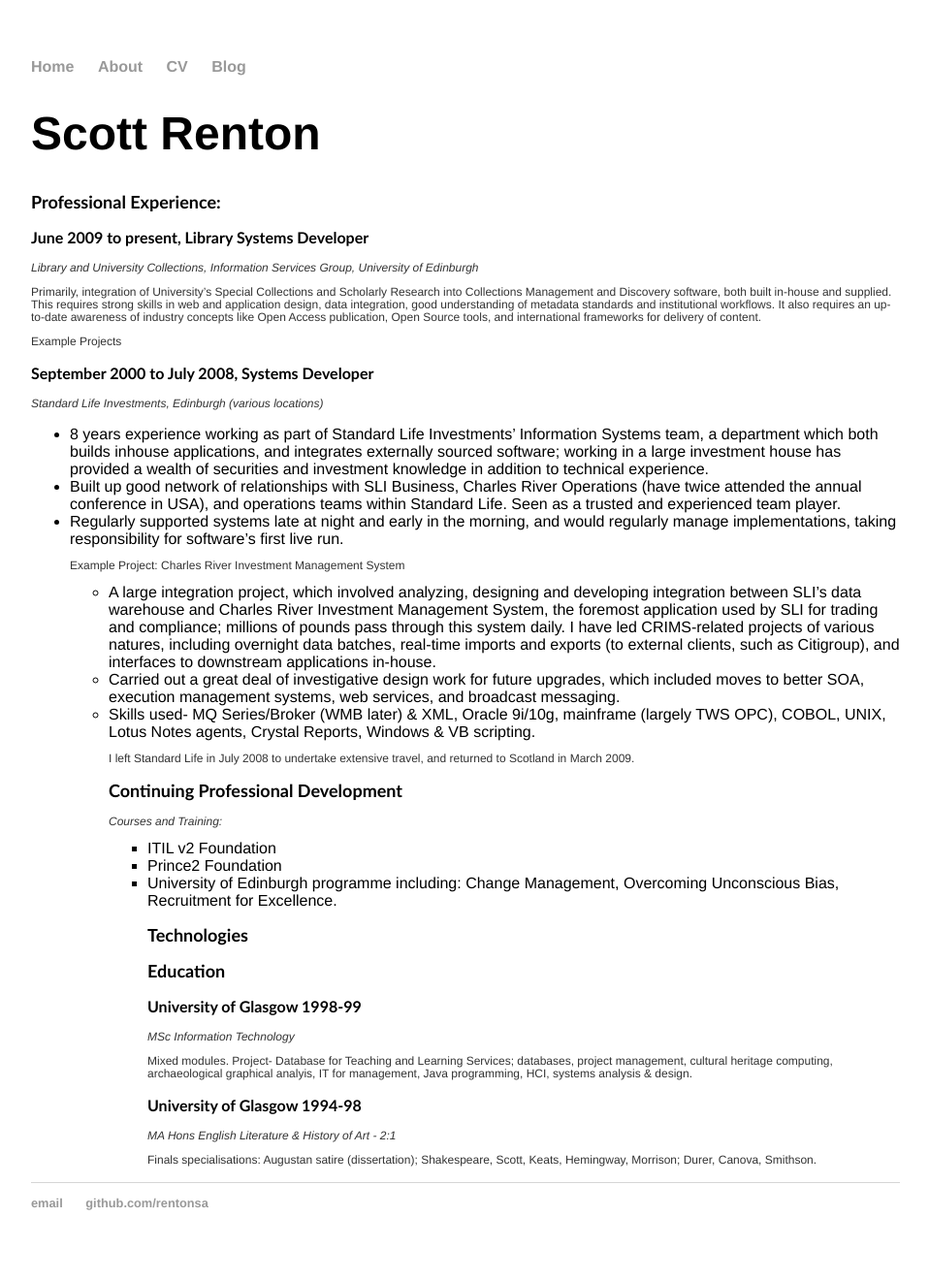
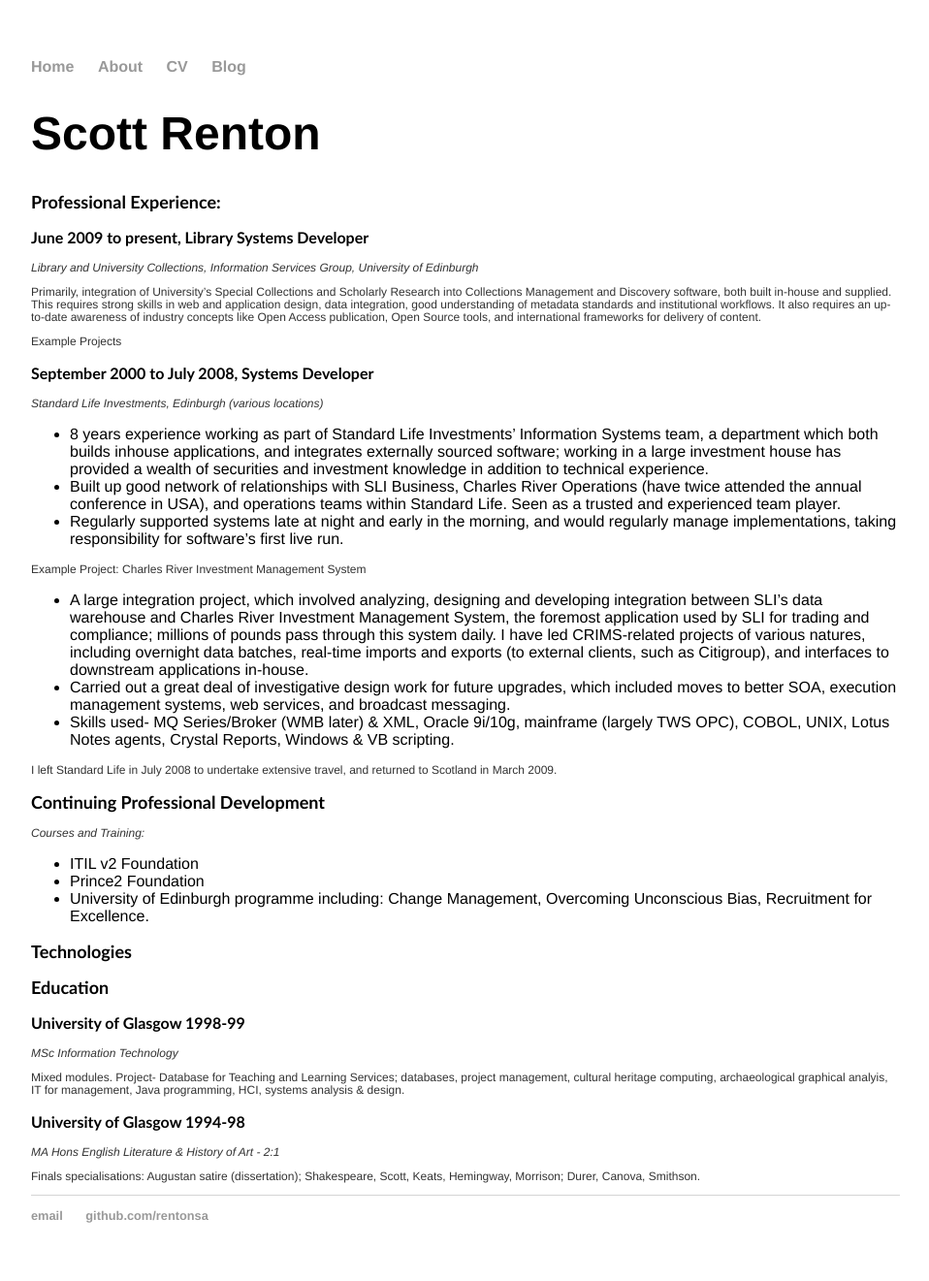
Before and after one commit to rentonsa/rentonsa.github.io, a Jekyll site: the page built from cv-orig/index.html, in a window 1280 px wide. Shown: the whole page at 97% size, without its empty margins (160-1118 px from the left). Built offline with Jekyll 4.4.1, drawn with Linux system fonts in a browser that asks for light colours.

Commit message:
More Action

```diff
--- a/cv-orig/index.html
+++ b/cv-orig/index.html
@@ -28,7 +28,7 @@ knowledge in addition to technical experience.</li>
 attended the annual conference in USA), and operations teams within Standard Life. Seen as a
 trusted and experienced team player.</li>
 <li>Regularly supported systems late at night and early in the morning, and would regularly manage
-implementations, taking responsibility for software’s first live run.</li></p>
+implementations, taking responsibility for software’s first live run.</li></ul></p>
 
 <p>Example Project: Charles River Investment Management System</p>
 <p><ul><li> A large integration project, which involved analyzing, designing and developing integration
@@ -40,14 +40,14 @@ downstream applications in-house.</li>
 <li> Carried out a great deal of investigative design work for future upgrades, which included moves
 to better SOA, execution management systems, web services, and broadcast messaging.</li>
 <li>Skills used- MQ Series/Broker (WMB later) & XML, Oracle 9i/10g, mainframe (largely TWS
-OPC), COBOL, UNIX, Lotus Notes agents, Crystal Reports, Windows & VB scripting.</li>
+OPC), COBOL, UNIX, Lotus Notes agents, Crystal Reports, Windows & VB scripting.</li></ul></p>
 <p>I left Standard Life in July 2008 to undertake extensive travel, and returned to Scotland in March 2009.</p>
 
 <h2>Continuing Professional Development</h2>
 <p><em>Courses and Training:</em></p>
 <ul><li>ITIL v2 Foundation</li>
 <li>Prince2 Foundation</li>
-<li>University of Edinburgh programme including: Change Management, Overcoming Unconscious Bias, Recruitment for Excellence.</li></p>
+<li>University of Edinburgh programme including: Change Management, Overcoming Unconscious Bias, Recruitment for Excellence.</li></ul></p>
 
 <h2>Technologies</h2>
 
```
